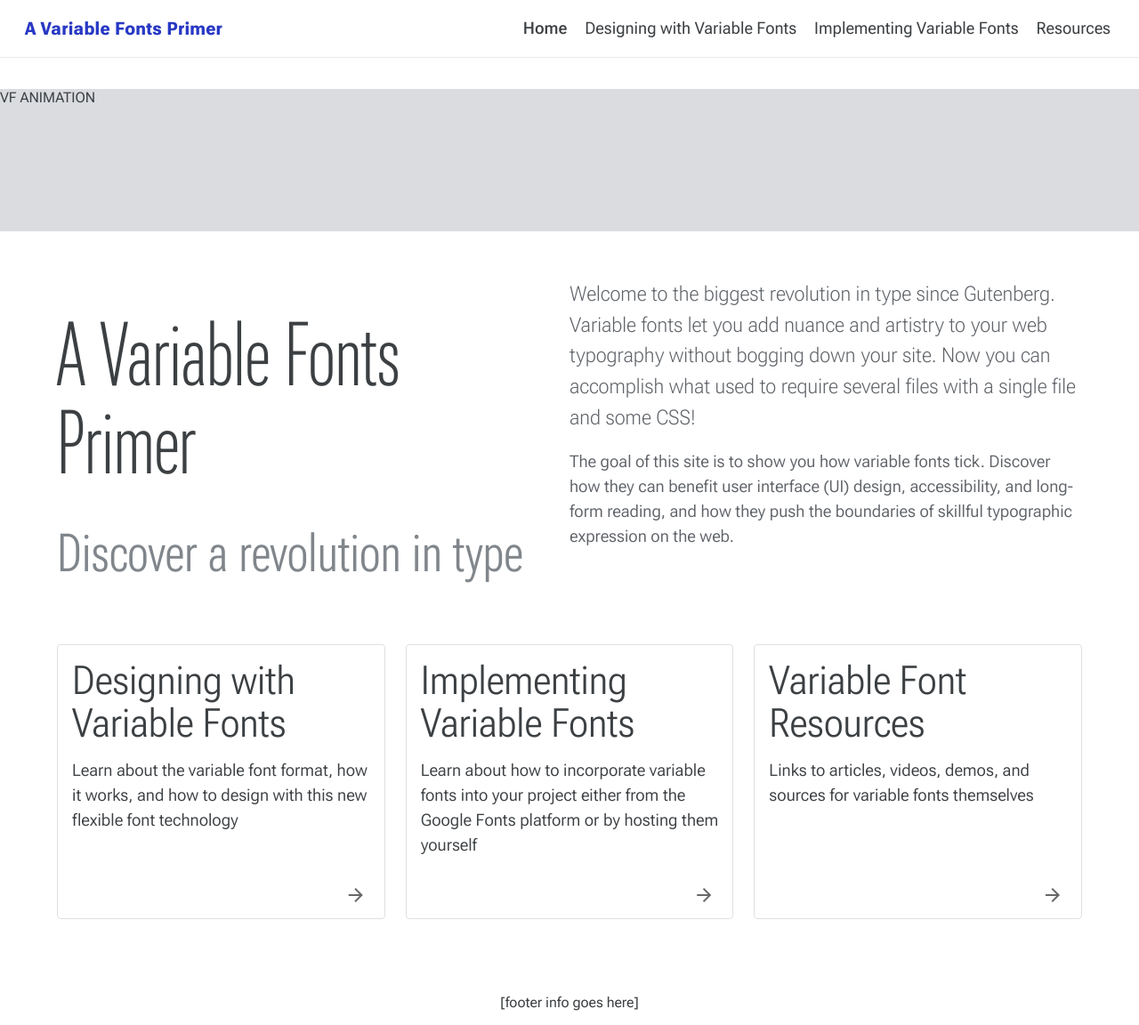
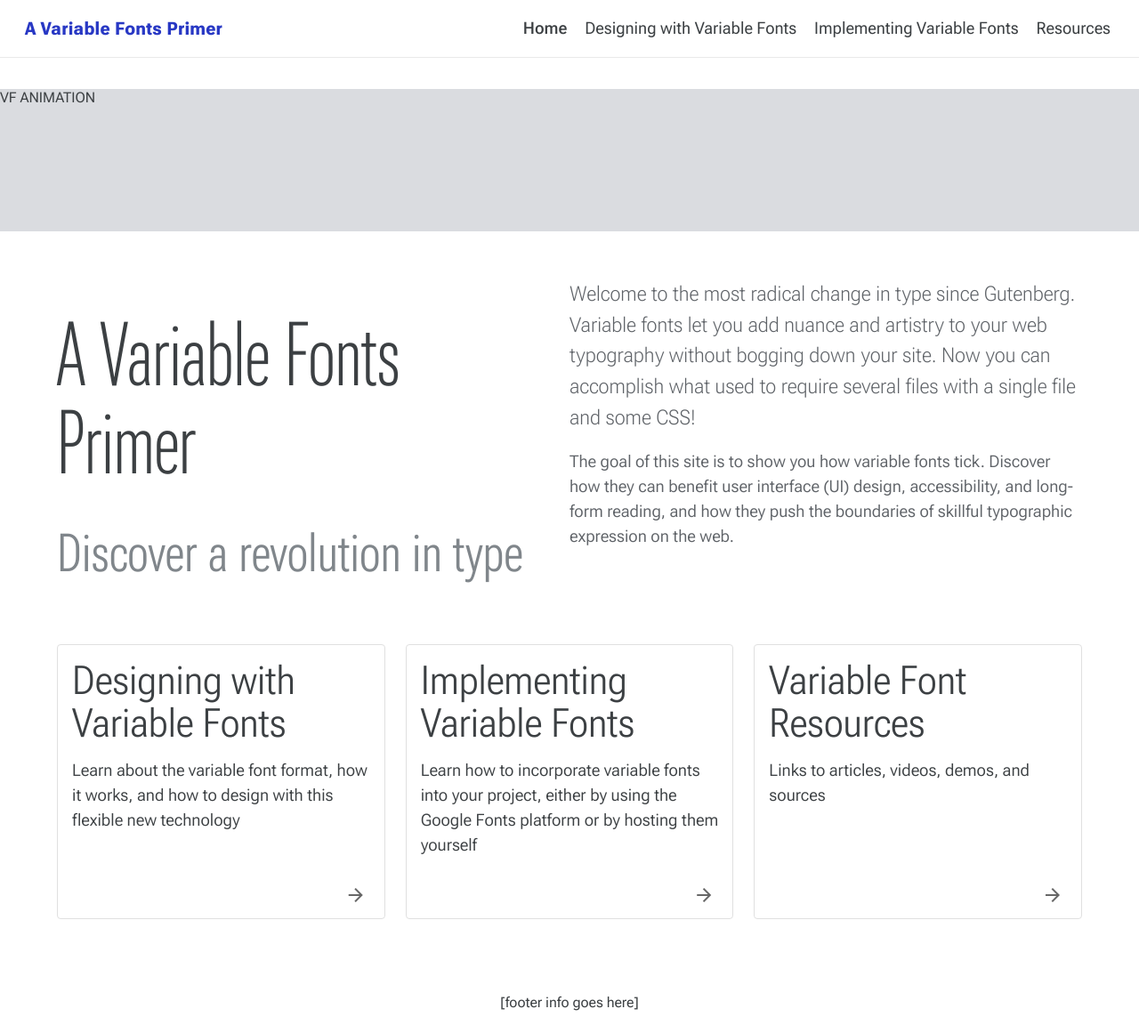
Before and after one commit to jpamental/variable-fonts, a Jekyll site: the page built from index.html, in a window 1280 px wide. Shown: the whole page at 89% size. Built offline with Jekyll 4.4.1, drawn with Linux system fonts in a browser that asks for light colours; some web fonts are replaced; a style sheet for code colours, icons or effects is not loaded.

Commit message:
Copy updates

```diff
--- a/index.html
+++ b/index.html
@@ -13,7 +13,7 @@ design-classes:
       <h2>Discover a revolution in type</h2>
   </div>
   <div class="home-grid__intro">
-      <p class="lede">Welcome to the biggest revolution in type since Gutenberg. Variable fonts let you add nuance and artistry to your web typography without bogging down your site. Now you can accomplish what used to require several files with a single file and some CSS!</p>
+      <p class="lede">Welcome to the most radical change in type since Gutenberg. Variable fonts let you add nuance and artistry to your web typography without bogging down your site. Now you can accomplish what used to require several files with a single file and some CSS!</p>
       <p>The goal of this site is to show you how variable fonts tick. Discover how they can benefit user interface (UI) design, accessibility, and long-form reading, and how they push the boundaries of skillful typographic expression on the web.</p>
   </div>
   <div class="home-grid__cards">
@@ -23,7 +23,7 @@ design-classes:
         primary_link_url = cardlink1
         heading_level = 3
         title = 'Designing with Variable Fonts'
-        body = 'Learn about the variable font format, how it works, and how to design with this new flexible font technology'
+        body = 'Learn about the variable font format, how it works, and how to design with this flexible new technology'
       %}
       {% assign cardlink2 = site.baseurl | append: '/implementing-variable-fonts' %}
       {% include beatrice/02-molecules/03-card/card.html
@@ -31,7 +31,7 @@ design-classes:
         primary_link_url = cardlink2
         heading_level = 3
         title = 'Implementing Variable Fonts'
-        body = 'Learn about how to incorporate variable fonts into your project either from the Google Fonts platform or by hosting them yourself'
+        body = 'Learn how to incorporate variable fonts into your project, either by using the Google Fonts platform or by hosting them yourself'
       %}
       {% assign cardlink3 = site.baseurl | append: '/variable-font-resources' %}
       {% include beatrice/02-molecules/03-card/card.html
@@ -39,7 +39,7 @@ design-classes:
         primary_link_url = cardlink3
         heading_level = 3
         title = 'Variable Font Resources'
-        body = 'Links to articles, videos, demos, and sources for variable fonts themselves'
+        body = 'Links to articles, videos, demos, and sources'
       %}
 
   </div>
```
